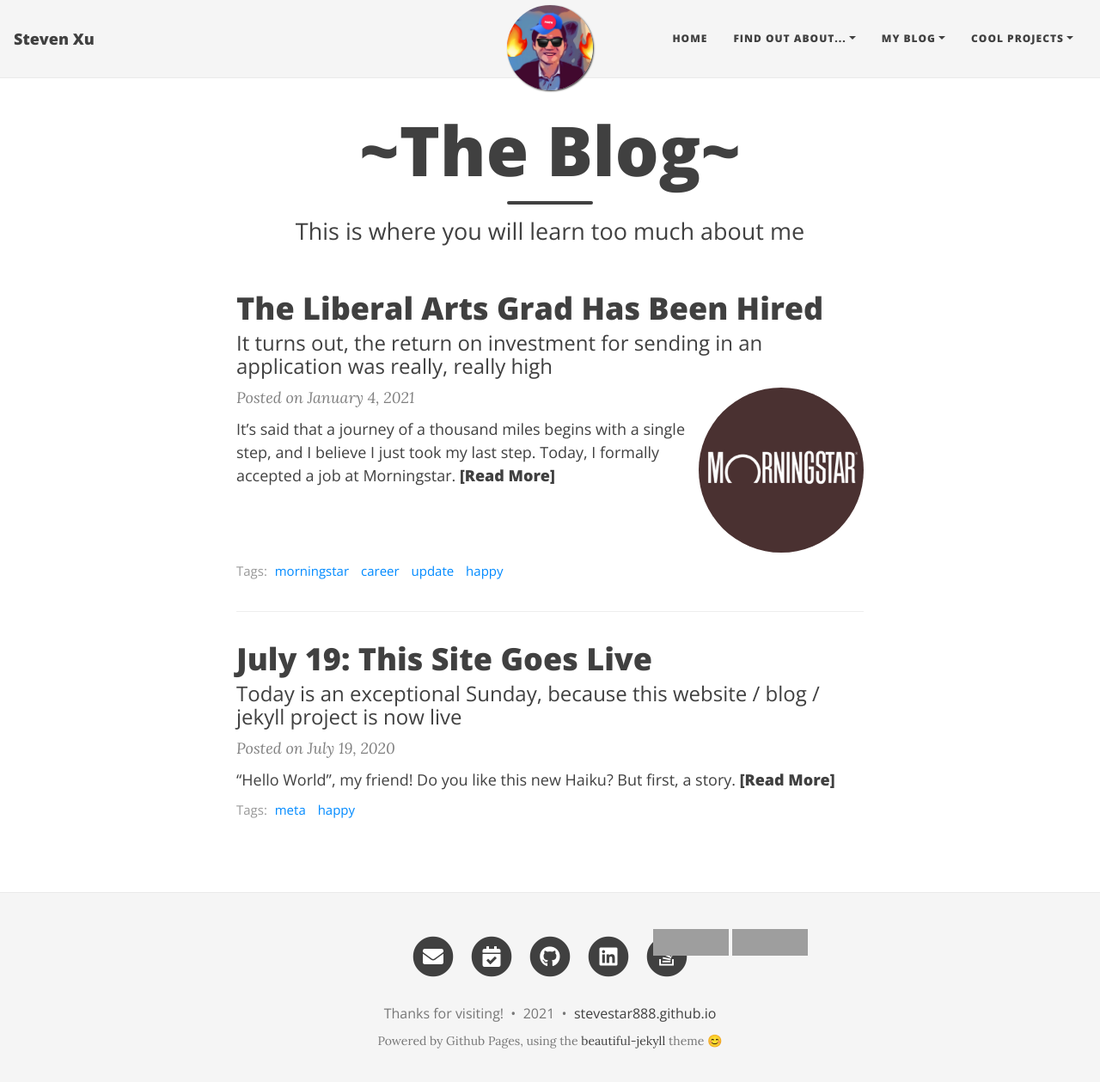
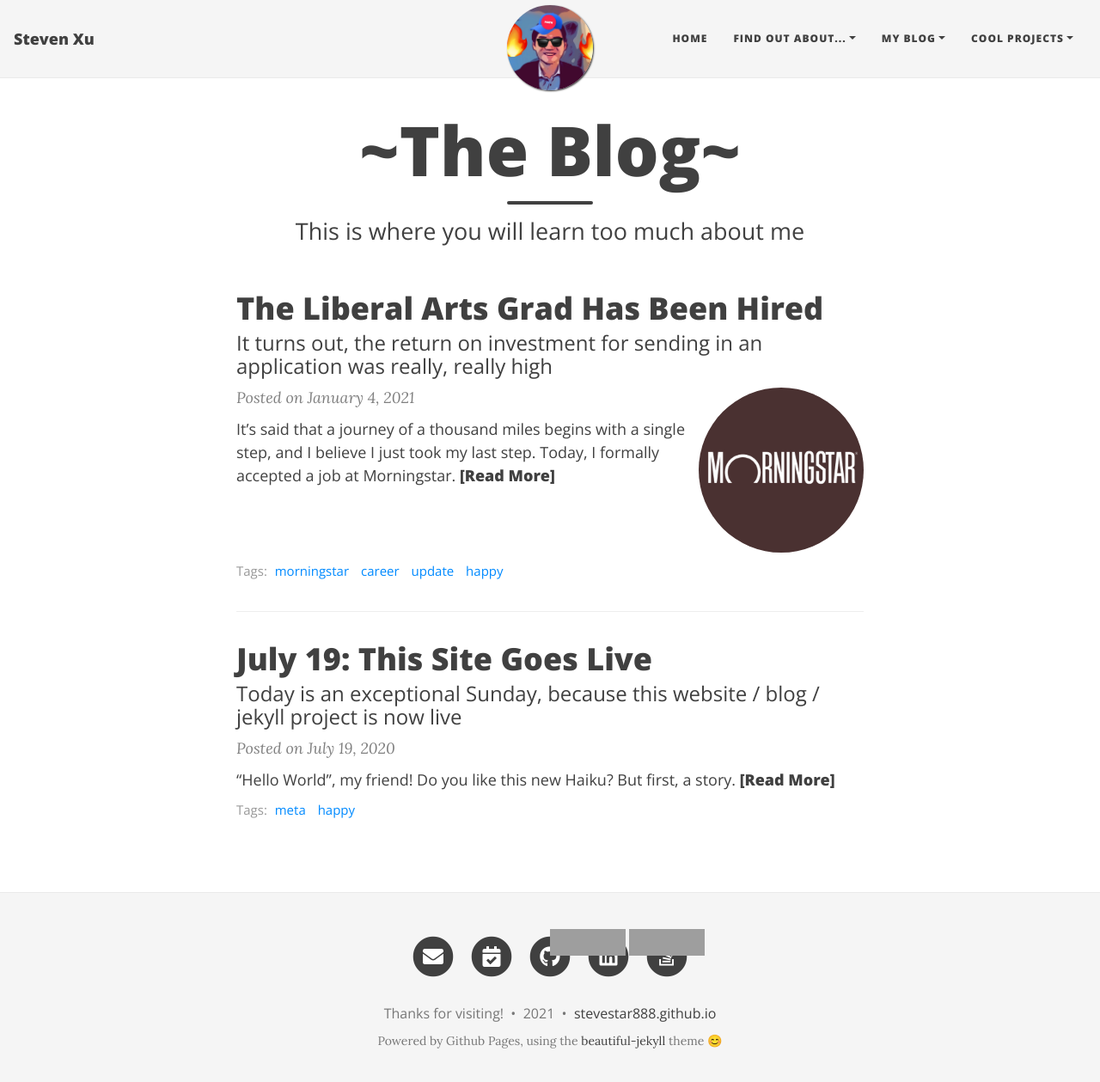
Before and after one commit to stevestar888/steven.github.io, a Jekyll site: the page built from index.html, in a window 1280 px wide and 1272 px high. Shown: the top 1259 px of the window at 86% size. Built offline with Jekyll 4.4.1, drawn with Linux system fonts in a browser that asks for light colours; nearby versions of some CDN libraries; the list of posts is cut into pages by our own code; grey boxes are pictures that could not be loaded.

Commit message:
Update main.css

```diff
--- a/assets/css/main.css
+++ b/assets/css/main.css
@@ -412,7 +412,7 @@ footer .w3c-verified {
   display: inline-block;
   position: absolute;
   bottom: 80px;
-  right: 80px;
+  right: 200px;
 }
 footer .footer-custom-content {
   text-align: center;
```
